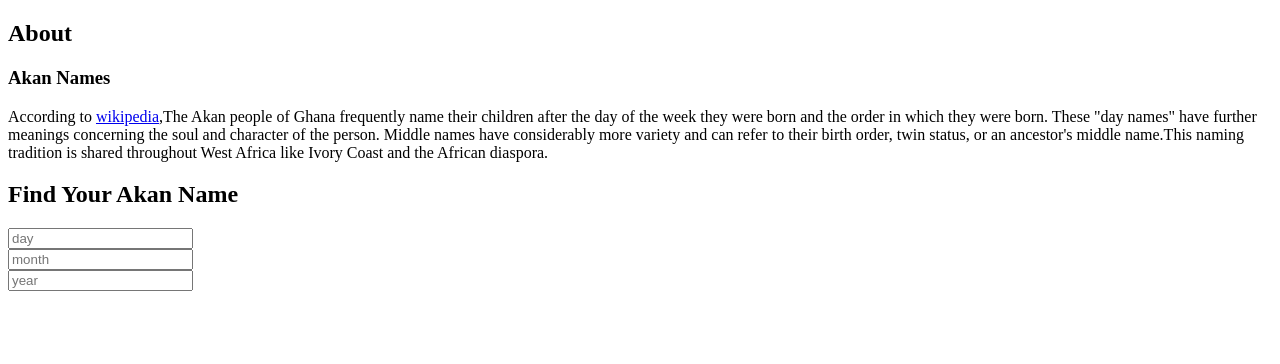
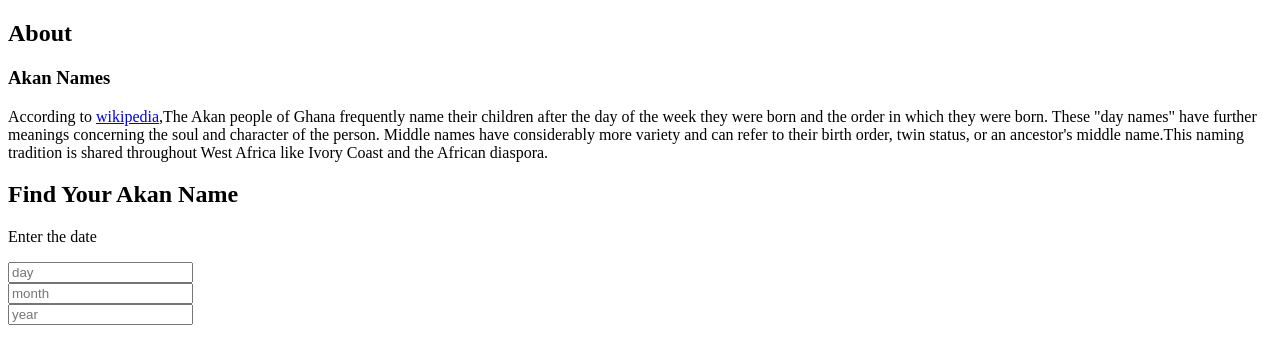
Before and after one commit to umunadine/akan, a plain HTML site: page index.html in a window 1280 px wide. Drawn offline with Linux system fonts and the light colour scheme.

Commit message:
Added paragraph date

```diff
--- a/index.html
+++ b/index.html
@@ -14,6 +14,7 @@
         <div class="Akan">
             <h2>Find Your Akan Name</h2>
             <section>
+                <p>Enter the date</p>
                <form action id="form">
                    <input type="text" name="day" id placeholder="day"><br>
                    <input type="text" name="month" id placeholder="month"><br>
```
